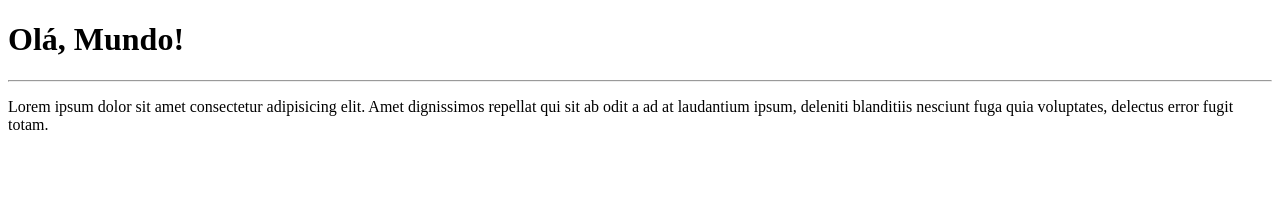
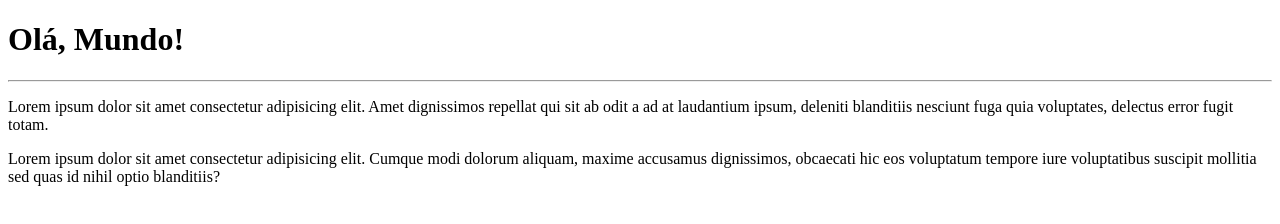
Before and after one commit to vbmelo-hub/Ola-Mundo, a plain HTML site: page site-exemplo/index.html in a window 1280 px wide. Drawn offline with Linux system fonts and the light colour scheme.

Commit message:
adicionei um paragrafo

```diff
--- a/site-exemplo/index.html
+++ b/site-exemplo/index.html
@@ -9,5 +9,6 @@
     <h1>Olá, Mundo!</h1>
     <hr>
     <p>Lorem ipsum dolor sit amet consectetur adipisicing elit. Amet dignissimos repellat qui sit ab odit a ad at laudantium ipsum, deleniti blanditiis nesciunt fuga quia voluptates, delectus error fugit totam.</p>
+    <p>Lorem ipsum dolor sit amet consectetur adipisicing elit. Cumque modi dolorum aliquam, maxime accusamus dignissimos, obcaecati hic eos voluptatum tempore iure voluptatibus suscipit mollitia sed quas id nihil optio blanditiis?</p>
 </body>
 </html>
```
